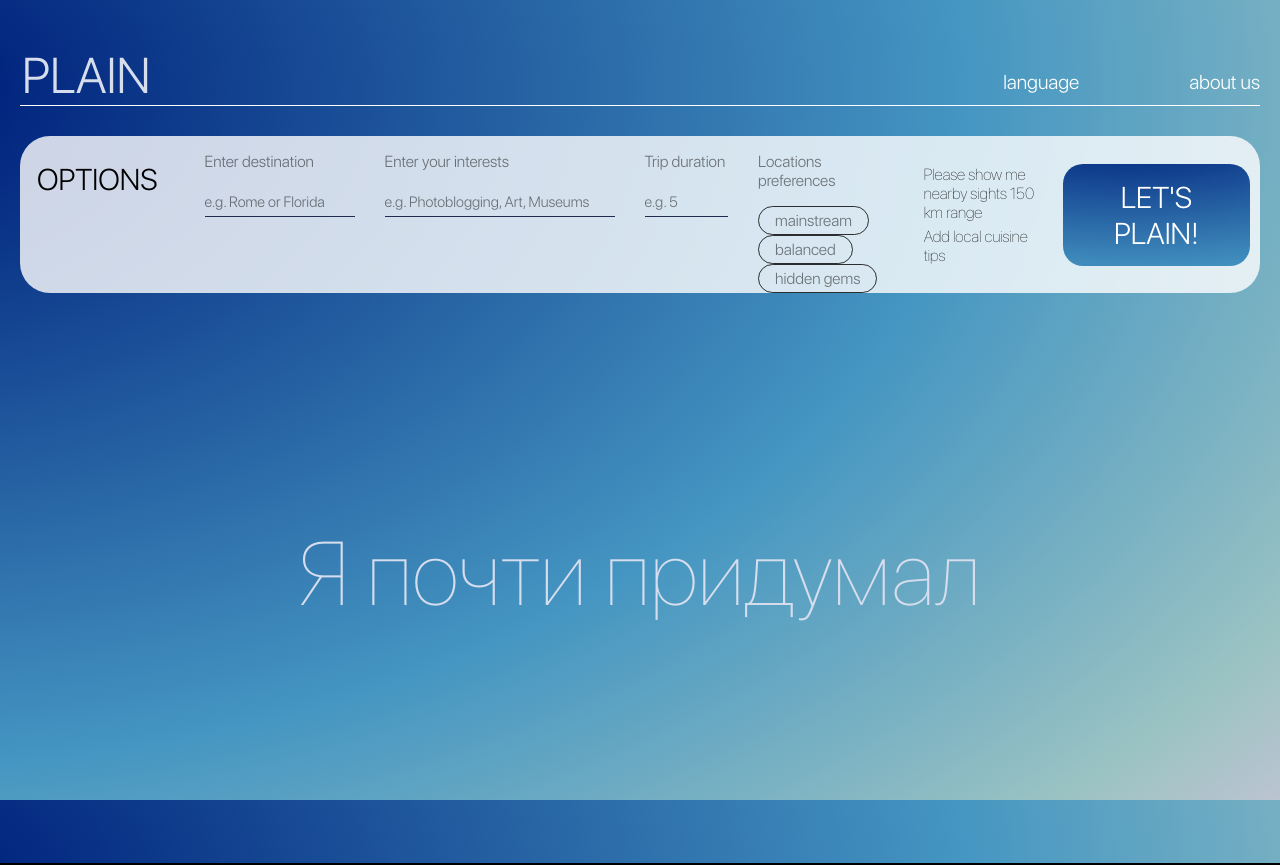
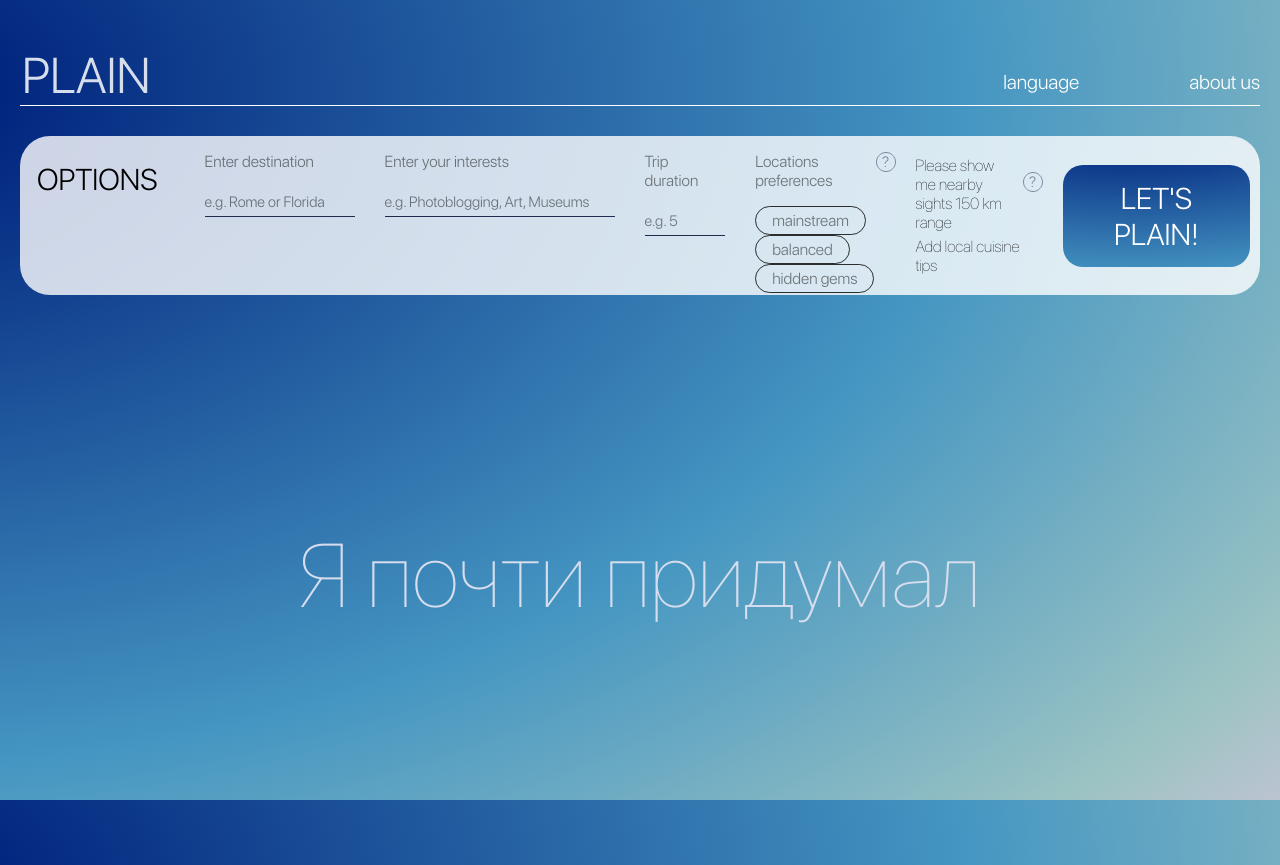
Before and after one commit to KoroLev2512/plain, a Next.js app: page / in a window 1280 px wide. Built offline with nearby package versions, Linux system fonts and the light colour scheme.

Commit message:
tooltip (bad icon placement)

```diff
--- a/src/entities/Options/index.tsx
+++ b/src/entities/Options/index.tsx
@@ -1,4 +1,5 @@
 import React from 'react';
+import Image from 'next/image';
 import {Text} from "@/shared/ui/Text";
 import {Filter} from "@/shared/ui/Filter";
 import {Input} from "@/shared/ui/Input";
@@ -31,6 +32,15 @@ export const Options = ({ name }: { name: string }) => {
                 label="Trip duration"
                 children={name}
             />
+            {/* <div className={styles.tooltipWrapper}>
+                <span className={styles.tooltip} data-text="Please choose the number of days you will spend traveling">
+                    <Image
+                        src={TooltipIcon}
+                        alt=" ? "
+                    />
+                </span>
+            </div> */}
+
             {/*<div className={styles.inputWithTooltip}>*/}
             {/*    <Input*/}
             {/*        className={styles.duration}*/}
@@ -46,8 +56,13 @@ export const Options = ({ name }: { name: string }) => {
             <div className={styles.preferences}>
                 <div className={styles.preferencesTitle}>
                     <Text>Locations preferences</Text>
-                    <div className={styles.tooltip}>
-                        {/*<TooltipIcon/>*/}
+                    <div className={styles.tooltipWrapper}>
+                        <span className={styles.tooltip} data-text="If you’re visiting the destination for the first time, you might be interested in popular locations. Experienced traveller might go for hidden gems or a mix of both.">
+                            <Image
+                                src={TooltipIcon}
+                                alt=" ? "
+                            />
+                        </span>
                     </div>
                 </div>
                 <Filter/>
@@ -55,8 +70,13 @@ export const Options = ({ name }: { name: string }) => {
             <div className={styles.checkbox}>
                 <div className={styles.nearbyLocations}>
                     Please show me nearby sights 150 km range
-                    <div>
-                        {/*<TooltipIcon/>*/}
+                    <div className={styles.tooltipWrapper}>
+                        <span className={styles.tooltip} data-text="Helps you to explore the area around a small town">
+                            <Image
+                                src={TooltipIcon}
+                                alt=" ? "
+                            />
+                        </span>
                     </div>
                 </div>
                 <div>
--- a/src/entities/Options/styles.module.scss
+++ b/src/entities/Options/styles.module.scss
@@ -1,5 +1,6 @@
 .wrapper {
   display: flex;
+  position: relative;
   flex-direction: row;
   justify-content: space-between;
   min-height: 104px;
@@ -69,13 +70,53 @@
 .preferencesTitle {
   display: flex;
   flex-direction: row;
+  position: relative;
 }
 
-.tooltip {
-  display: flex;
-  flex-direction: row;
-  margin: 15px 0 0 10px;
+.tooltipWrapper {
+  margin: 16px 0 0 10px;
+  position: relative;
 }
+
+.tooltip::after, .tooltip:before {
+  font-family: Light, sans-serif;
+  position:absolute;
+
+  transition: visibility 0s, opacity 0.3s;
+  opacity: 0;
+  visibility: hidden;
+}
+
+.tooltip:before {
+  content: attr(data-text);
+
+  bottom: calc(100% + 10px);
+  right: -750%;
+  width: 300px;
+  padding: 10px;
+  border-radius:10px;
+  background: rgba(255, 255, 255, 0.7);
+  backdrop-filter: blur(8px);
+  color: black;
+  border: 1px solid rgba(0, 0, 0, 0.2);
+  text-align: center;
+}
+
+.tooltip:after {
+  content: "";
+
+  left: 1px;
+  top: -11px;
+
+  border: 8px solid transparent;
+  border-color: rgba(255, 255, 255, 0.7) transparent transparent  transparent;
+}
+
+.tooltip:hover:before, .tooltip:hover:after {
+  opacity: 1;
+  visibility: visible;
+}
+
 
 .checkbox {
   display: flex;
--- a/src/features/wrappers/ContentWrapper/styles.module.scss
+++ b/src/features/wrappers/ContentWrapper/styles.module.scss
@@ -2,7 +2,7 @@
 @import "../../../styles/variables.scss";
 
 .outerWrapper {
-  overflow: hidden;
+  overflow: visible;
   width: 100%;
 }
 
@@ -15,7 +15,7 @@
   box-sizing: border-box;
   flex: 1;
   height: 100%;
-  overflow: auto;
+  overflow: visible;
   border-radius: 30px;
 }
 
```
